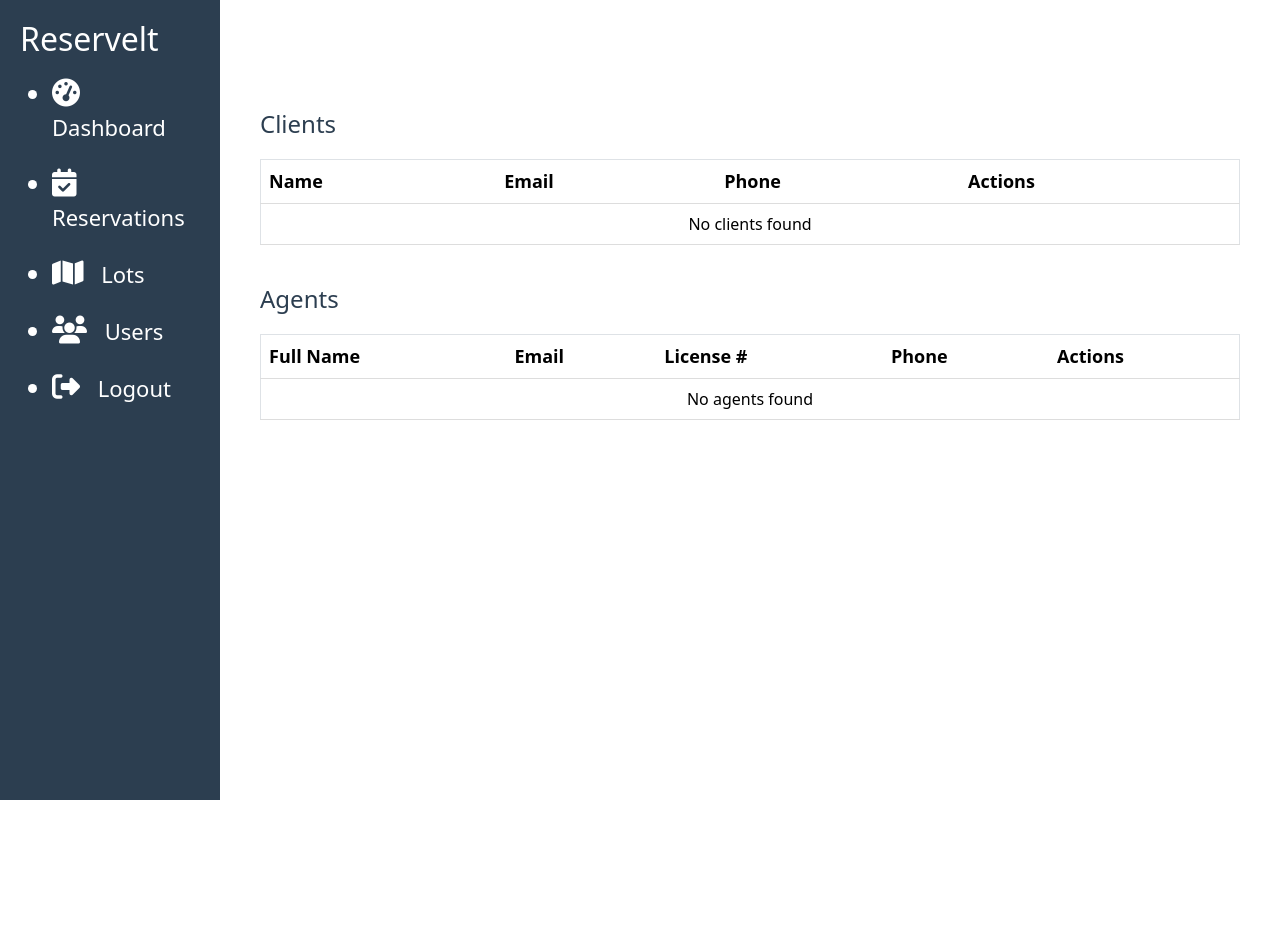
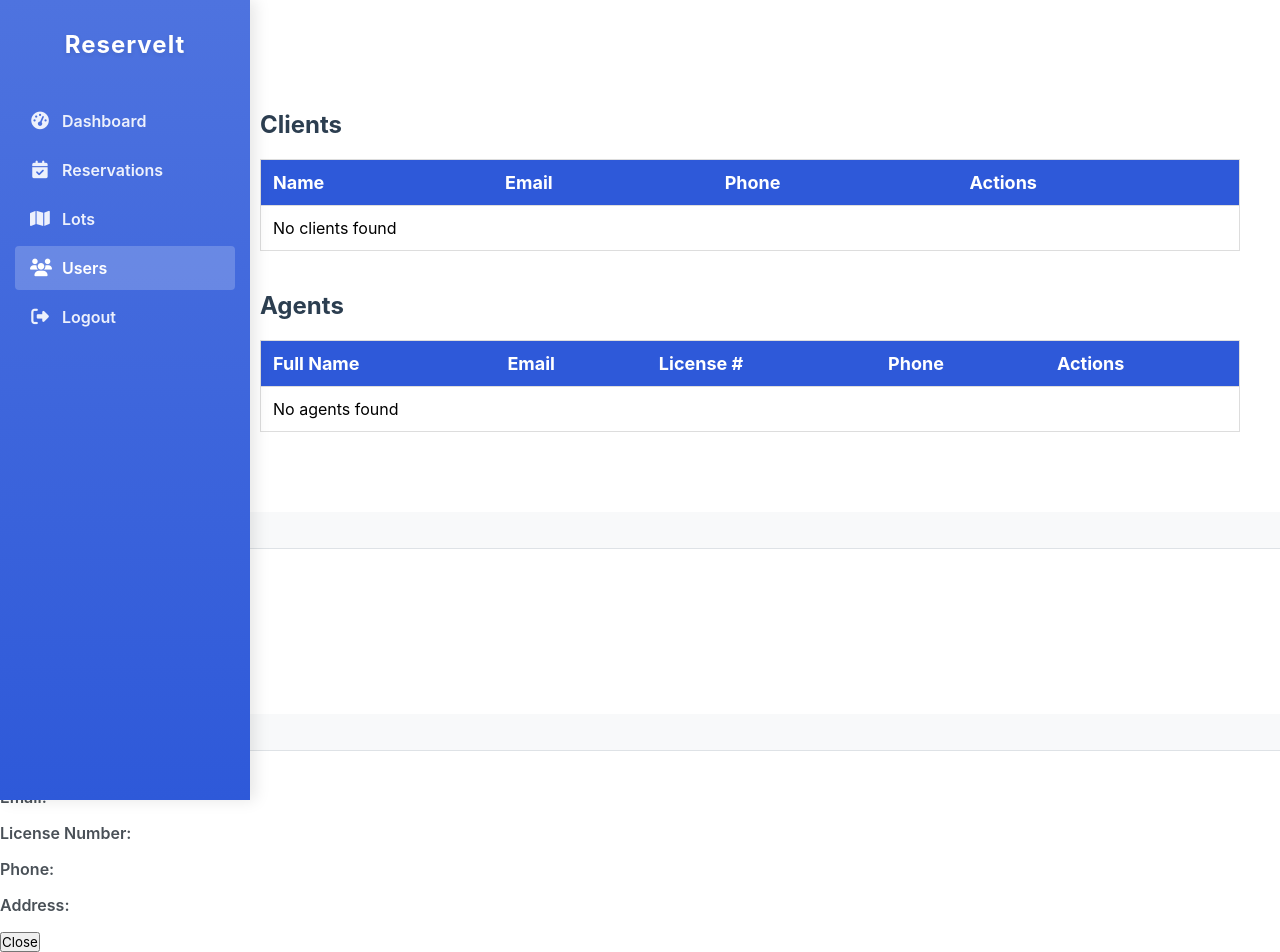
Before and after one commit to Azzel0404/lot-reservation, a PHP site: page /admin/users/users.php in a window 1280 px wide. Before the commit the page ends 800 px from the top, so only its background shows below. Run offline with PHP 8.4, Linux system fonts and the light colour scheme; data that the repository does not hold is empty.

Commit message:
styles consistent

```diff
--- a/admin/lots/lots.php
+++ b/admin/lots/lots.php
@@ -24,8 +24,8 @@
         <ul class="sidebar-nav">
             <li><a href="/lot-reservation/admin/dashboard/index.php"><i class="fas fa-tachometer-alt"></i> Dashboard</a></li>
             <li><a href="/lot-reservation/admin/reservation/reservations.php"><i class="fas fa-calendar-check"></i> Reservations</a></li>
-            <li><a href="/lot-reservation/admin/lots/lots.php"><i class="fas fa-map"></i> Lots</a></li>
-            <li><a href="/lot-reservation/admin/users/users.php" class="active"><i class="fas fa-users"></i> Users</a></li>
+            <li><a href="/lot-reservation/admin/lots/lots.php" class="active"><i class="fas fa-map"></i> Lots</a></li>
+            <li><a href="/lot-reservation/admin/users/users.php"><i class="fas fa-users"></i> Users</a></li>
             <li><a href="/lot-reservation/logout.php"><i class="fas fa-sign-out-alt"></i> Logout</a></li>
         </ul>
     </aside>
--- a/admin/reservation/reservations.php
+++ b/admin/reservation/reservations.php
@@ -141,9 +141,9 @@ try {
         <h2 class="logo">Reservelt</h2>
         <ul class="sidebar-nav">
             <li><a href="/lot-reservation/admin/dashboard/index.php"><i class="fas fa-tachometer-alt"></i> Dashboard</a></li>
-            <li><a href="/lot-reservation/admin/reservation/reservations.php"><i class="fas fa-calendar-check"></i> Reservations</a></li>
+            <li><a href="/lot-reservation/admin/reservation/reservations.php" class="active"><i class="fas fa-calendar-check"></i> Reservations</a></li>
             <li><a href="/lot-reservation/admin/lots/lots.php"><i class="fas fa-map"></i> Lots</a></li>
-            <li><a href="/lot-reservation/admin/users/users.php" class="active"><i class="fas fa-users"></i> Users</a></li>
+            <li><a href="/lot-reservation/admin/users/users.php"><i class="fas fa-users"></i> Users</a></li>
             <li><a href="/lot-reservation/logout.php"><i class="fas fa-sign-out-alt"></i> Logout</a></li>
         </ul>
     </aside>
--- a/admin/users/users.css
+++ b/admin/users/users.css
@@ -1,38 +1,111 @@
 /* =========================================
-   Sidebar Styles (Consistent with dashboard.css)
+   Global Styles
+========================================= */
+:root {
+  --primary: #4e73df;
+  --primary-dark: #2e59d9;
+  --secondary: #1cc88a;
+  --secondary-dark: #17a673;
+  --danger: #e74a3b;
+  --warning: #f6c23e;
+  --info: #36b9cc;
+  --dark: #5a5c69;
+  --light: #f8f9fc;
+  --white: #ffffff;
+  --gray: #d1d3e2;
+  --gray-dark: #7a7b85;
+}
+
+* {
+  margin: 0;
+  padding: 0;
+  box-sizing: border-box;
+  font-family: 'Nunito', -apple-system, BlinkMacSystemFont, 'Segoe UI', Roboto, 'Helvetica Neue', Arial, sans-serif;
+}
+/* =========================================
+   Sidebar Styles
 ========================================= */
 .sidebar {
-    position: fixed;        /* Fixes sidebar on the left */
-    top: 0;
-    left: 0;
-    width: 220px;           /* Sidebar width */
-    height: 100%;           /* Full height of the screen */
-    background-color: #2c3e50;
-    color: #fff;
-    padding: 20px;
-    font-size: 24px;        /* Larger font size for sidebar text */
-    overflow-y: auto;       /* Allows scrolling if sidebar content overflows */
+  position: fixed;
+  top: 0;
+  left: 0;
+  width: 250px;
+  height: 100vh;
+  background: linear-gradient(180deg, var(--primary) 0%, var(--primary-dark) 100%);
+  color: var(--white);
+  padding: 20px 0;
+  font-size: 1rem;
+  overflow-y: auto;
+  z-index: 1000;
+  box-shadow: 5px 0 15px rgba(0, 0, 0, 0.1);
+  transition: all 0.3s ease;
 }
 
-.sidebar a {
-    color: white;           /* Sidebar link color */
-    text-decoration: none;
-    font-size: 22px;        /* Increased font size for links */
-    display: block;
-    padding: 12px 0;        /* Adjusted padding */
+.sidebar .logo {
+  color: var(--white);
+  text-align: center;
+  padding: 10px 20px;
+  margin-bottom: 30px;
+  font-size: 1.5rem;
+  font-weight: 700;
+  letter-spacing: 1px;
+  text-shadow: 0 2px 4px rgba(0, 0, 0, 0.1);
 }
 
-.sidebar a:hover {
-    background-color: #34495e;
-    padding-left: 12px;     /* Adds a left padding when hovering */
+.sidebar-nav {
+  list-style: none;
+  padding: 0 15px;
 }
 
-/* Optional: Icon size in sidebar */
-.sidebar i {
-    font-size: 28px;        /* Larger icon size */
-    margin-right: 12px;     /* Space between icon and text */
+.sidebar-nav li {
+  margin-bottom: 5px;
+  position: relative;
 }
 
+.sidebar-nav li::before {
+  content: '';
+  position: absolute;
+  left: 0;
+  top: 0;
+  height: 100%;
+  width: 3px;
+  background-color: var(--white);
+  opacity: 0;
+  transition: all 0.3s ease;
+}
+
+.sidebar-nav li:hover::before {
+  opacity: 1;
+}
+
+.sidebar-nav a {
+  color: rgba(255, 255, 255, 0.9);
+  text-decoration: none;
+  display: flex;
+  align-items: center;
+  padding: 12px 15px;
+  border-radius: 4px;
+  transition: all 0.3s ease;
+  font-weight: 600;
+}
+
+.sidebar-nav a:hover {
+  color: var(--white);
+  background-color: rgba(255, 255, 255, 0.1);
+  transform: translateX(5px);
+}
+
+.sidebar-nav a.active {
+  color: var(--white);
+  background-color: rgba(255, 255, 255, 0.2);
+}
+
+.sidebar-nav i {
+  font-size: 1.1rem;
+  margin-right: 12px;
+  width: 20px;
+  text-align: center;
+}
 /* =========================================
    Top Bar Styles (Fixed)
 ========================================= */
@@ -103,10 +176,12 @@
 }
 
 .table th {
-    background-color: #2c3e50;
+    background-color: var(--primary-dark); /* Matches sidebar bottom color */
     color: white;
     font-size: 18px;
+    text-align: left;
 }
+
 
 .table td {
     font-size: 16px;
@@ -119,28 +194,6 @@
 /* =========================================
    Layout for Responsive Design
 ========================================= */
-@media (max-width: 768px) {
-    .table {
-        font-size: 14px;
-    }
-
-    .table th, .table td {
-        padding: 8px;
-    }
-
-    .sidebar {
-        width: 180px;
-    }
-
-    .top-bar {
-        left: 180px;
-        width: calc(100% - 180px);
-    }
-
-    .content-wrapper {
-        margin-left: 200px;
-    }
-}
 
 /* =========================================
    User Details Modal Styles
--- a/admin/users/users.php
+++ b/admin/users/users.php
@@ -71,14 +71,13 @@ if ($agents_result === false) {
     <meta charset="UTF-8">
     <meta name="viewport" content="width=device-width, initial-scale=1.0">
     <title>User Management</title>
-    <link rel="stylesheet" href="../users/users.css">
+    <link rel="stylesheet" href="users.css">
     <link rel="stylesheet" href="https://cdnjs.cloudflare.com/ajax/libs/font-awesome/6.5.0/css/all.min.css">
-    <link href="https://cdn.jsdelivr.net/npm/bootstrap@5.3.3/dist/css/bootstrap.min.css" rel="stylesheet">
 </head>
 <body>
 
 <div class="dashboard-container">
-  <!-- Sidebar -->
+    <!-- Sidebar -->
     <aside class="sidebar">
         <h2 class="logo">Reservelt</h2>
         <ul class="sidebar-nav">
```
Also changed, not shown: admin/lots/lots.css (+97 -22 lines).
